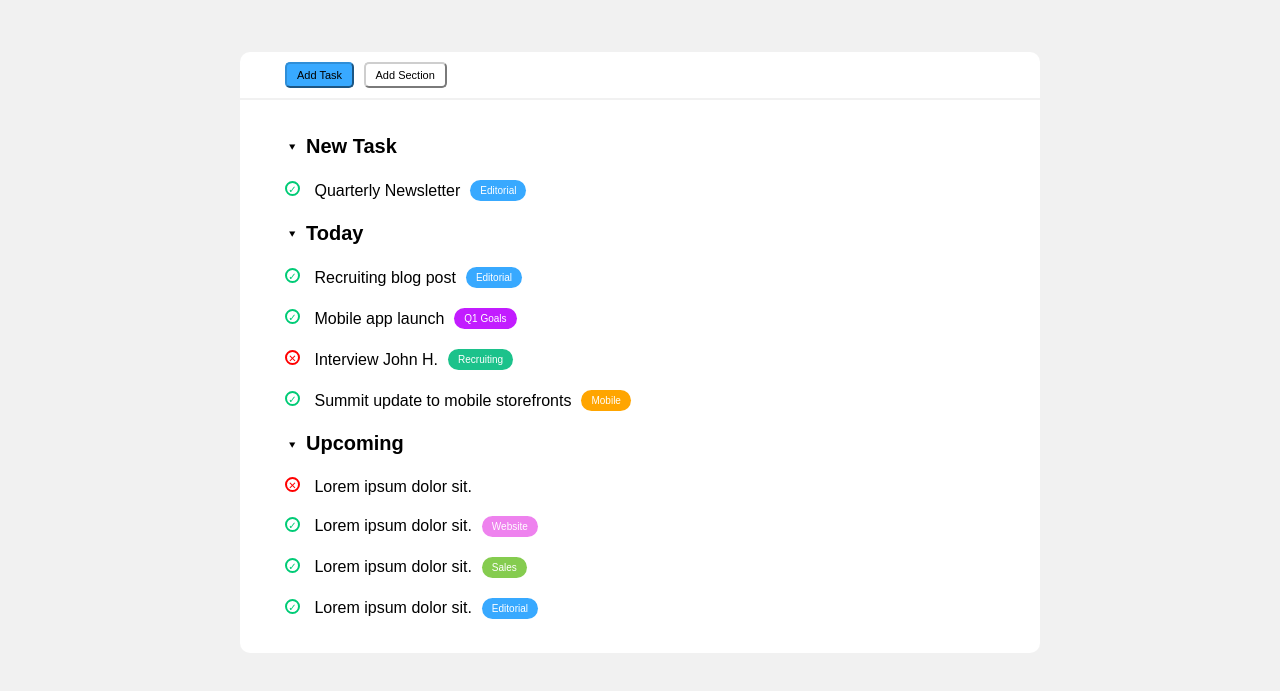
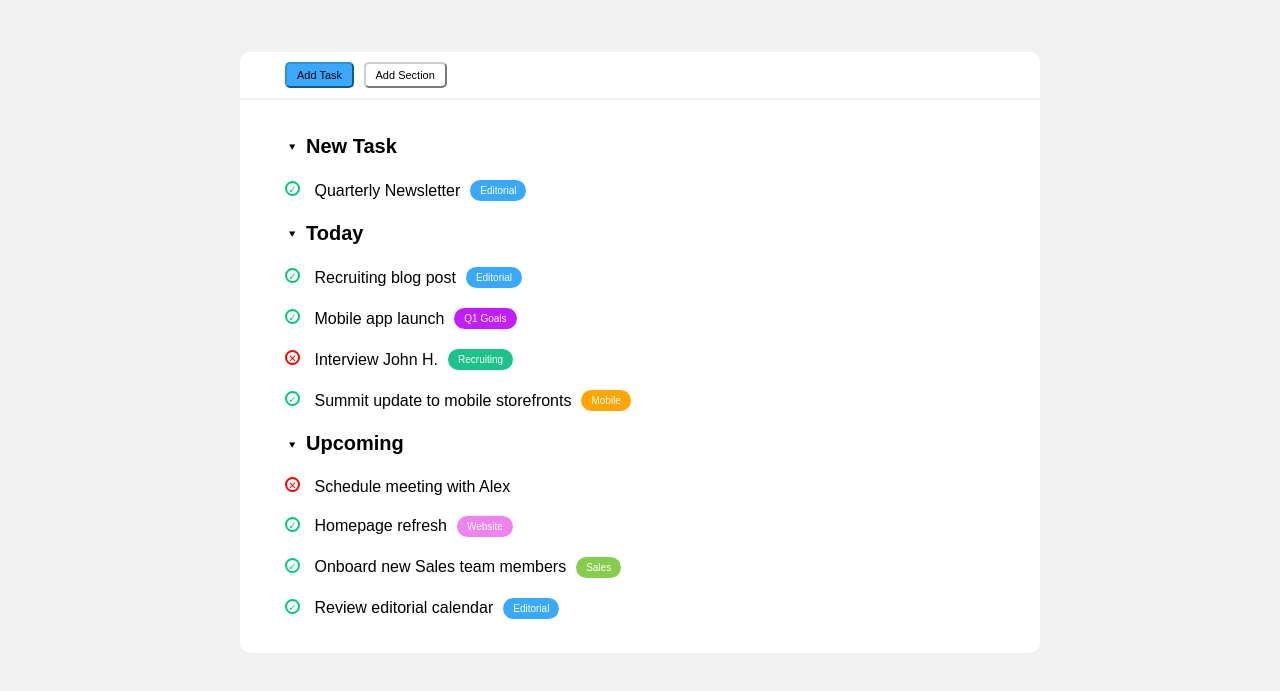
Before and after one commit to AlessandroSacchetti/html-css-toboolist, a plain HTML site: page index.html in a window 1280 px wide. Shown: the part 85-776 px from the top of the page. Drawn offline with Linux system fonts and the light colour scheme.

Commit message:
edit: updated li's

```diff
--- a/index.html
+++ b/index.html
@@ -44,16 +44,16 @@
             <h2 class="item-title"><span class="arrow">&#11206;</span>Upcoming</h2>
             <ul>
                 <li class="sheet"><span class="checkmark false">&#10005</span>
-                    <p>Lorem ipsum dolor sit.</p>
+                    <p>Schedule meeting with Alex</p>
                 </li>
                 <li class="sheet"><span class="checkmark true">&#10003</span>
-                    <p>Lorem ipsum dolor sit.</p><span class="type website">Website</span>
+                    <p>Homepage refresh</p><span class="type website">Website</span>
                 </li>
                 <li class="sheet"><span class="checkmark true">&#10003</span>
-                    <p>Lorem ipsum dolor sit.</p><span class="type sales">Sales</span>
+                    <p>Onboard new Sales team members</p><span class="type sales">Sales</span>
                 </li>
                 <li class="sheet"><span class="checkmark true">&#10003</span>
-                    <p>Lorem ipsum dolor sit.</p><span class="type editorial">Editorial</span>
+                    <p>Review editorial calendar</p><span class="type editorial">Editorial</span>
                 </li>
             </ul>
         </div>
```
